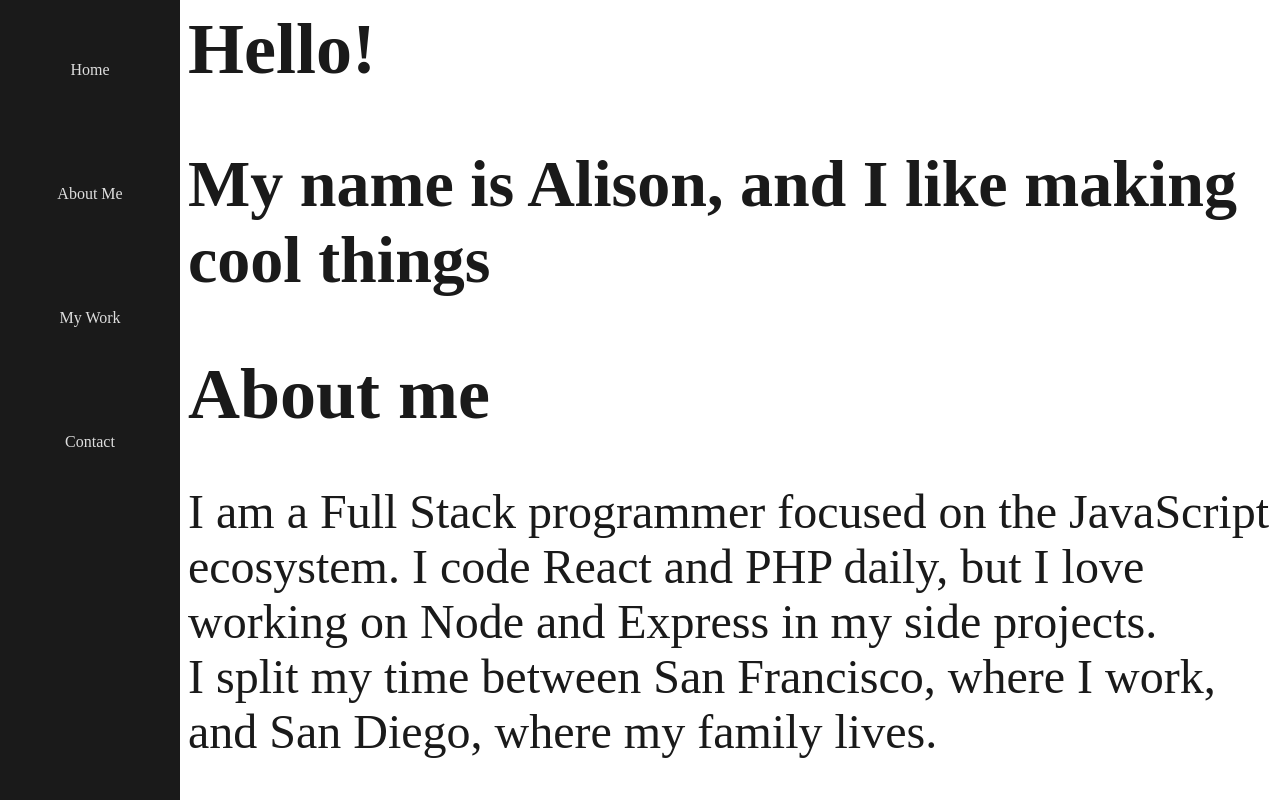
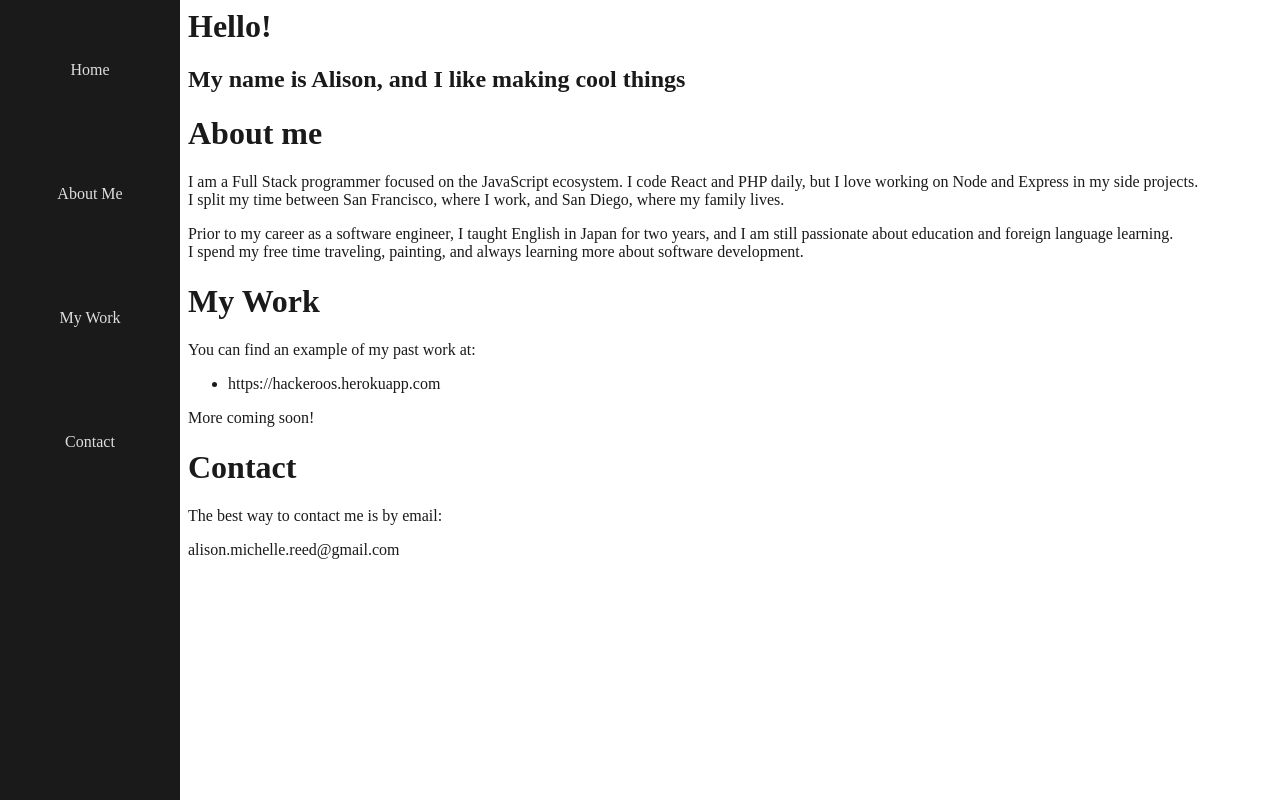
Before and after one commit to shimoal/personal_site, a React app: page / in a window 1280 px wide. Shown: the top 800 px of the page. Built offline with nearby package versions, Linux system fonts and the light colour scheme.

Commit message:
Remove font sizes to restore defaults

```diff
--- a/styles/Content.css
+++ b/styles/Content.css
@@ -2,15 +2,3 @@
 	color: #1a1a1a;
 	margin-left: 180px;
 }
-
-.content h1 {
-	font-size: 72px;
-}
-
-.content h2 {
-	font-size: 66px;
-}
-
-.content p, li {
-	font-size: 48px;
-}
```
